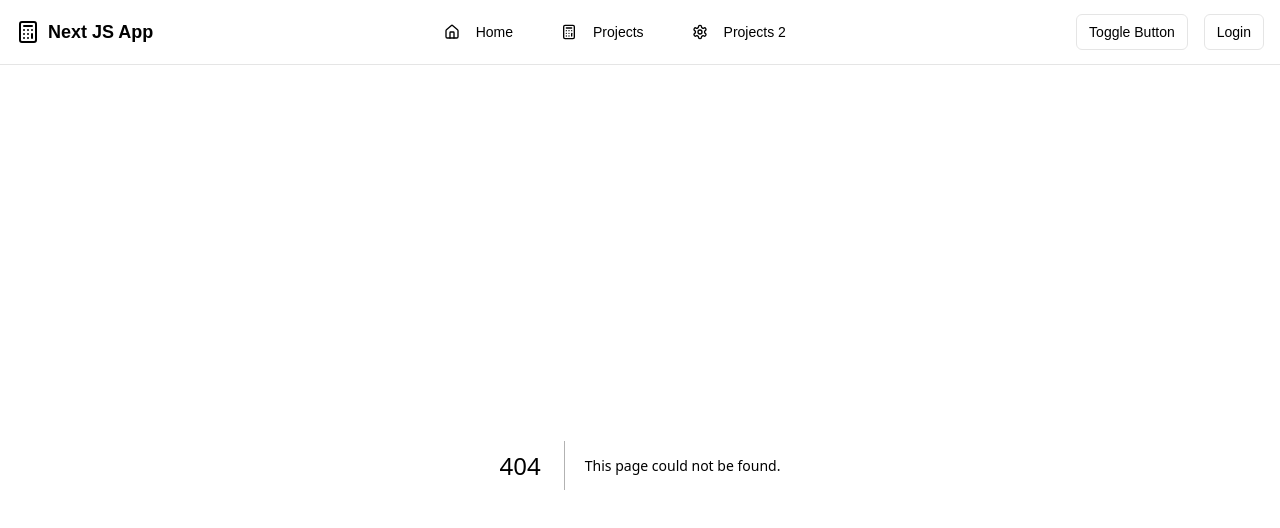
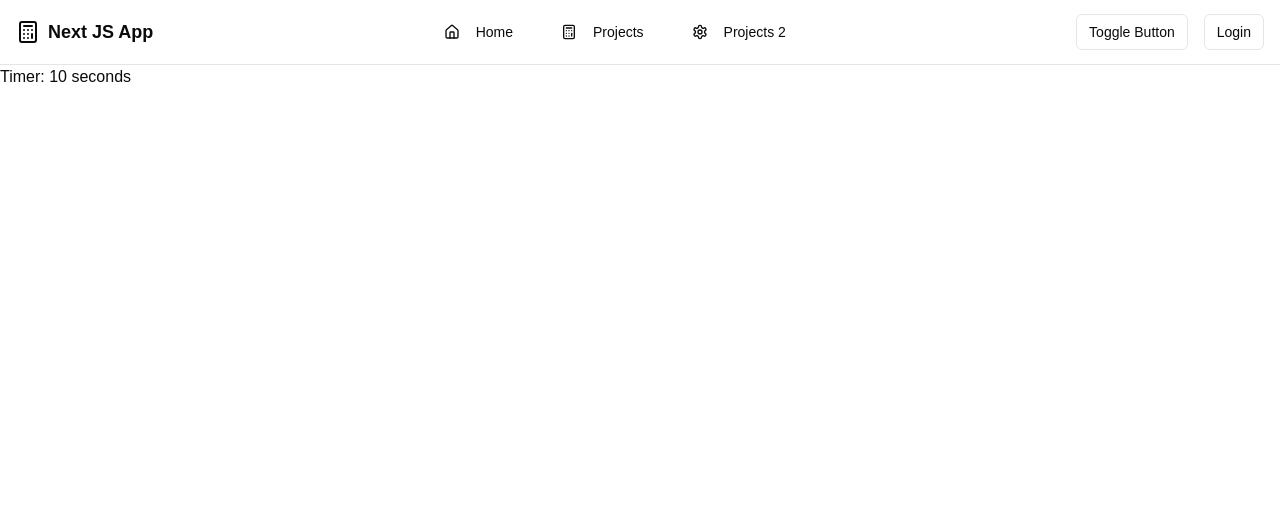
Before and after one commit to 1hirak/ProjectDisplay, a Next.js app: page /useeffect/p2 in a window 1280 px wide. Before the commit this address had no page. Shown: the top 528 px of the page. Built offline with nearby package versions, Linux system fonts and the light colour scheme.

Commit message:
solved problem

```diff
--- /dev/null
+++ b/src/app/useeffect/p2/page.jsx
@@ -0,0 +1,23 @@
+'use client'
+import React, { useState, useEffect } from 'react';
+
+function Timer() {
+  const [seconds, setSeconds] = useState(0);
+
+  useEffect(() => {
+
+    const interval = ()=>setInterval(()=>setSeconds(x=>x+1),500)
+    interval()
+    return () => {
+      clearInterval(interval)
+    };
+  }, []);
+
+  return (
+    <div>
+      <h1>Timer: {seconds} seconds</h1>
+    </div>
+  );
+}
+
+export default Timer;
--- a/src/app/useeffect/page.jsx
+++ b/src/app/useeffect/page.jsx
@@ -8,7 +8,7 @@ import { ChevronRight } from "lucide-react";
 
 const resources = [
   { id: 1, title: "Fetch Data on Mount", path: "/useeffect/p1" },
-  { id: 2, title: "Projects", path: "/projects" },
+  { id: 2, title: "Set Interval", path: "/useeffect/p2" },
   { id: 3, title: "Team Members", path: "/team" },
   { id: 4, title: "Settings", path: "/settings" },
   { id: 5, title: "Profile", path: "/profile" },
```
